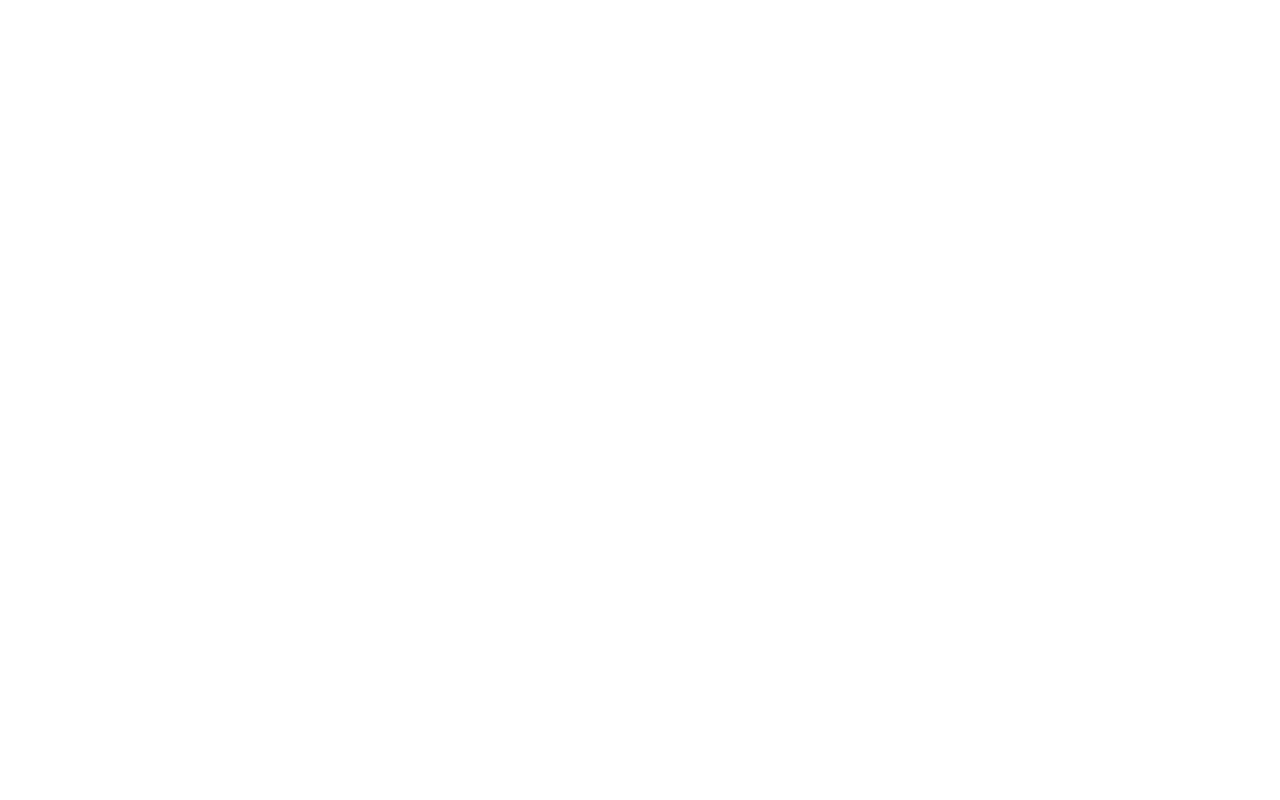
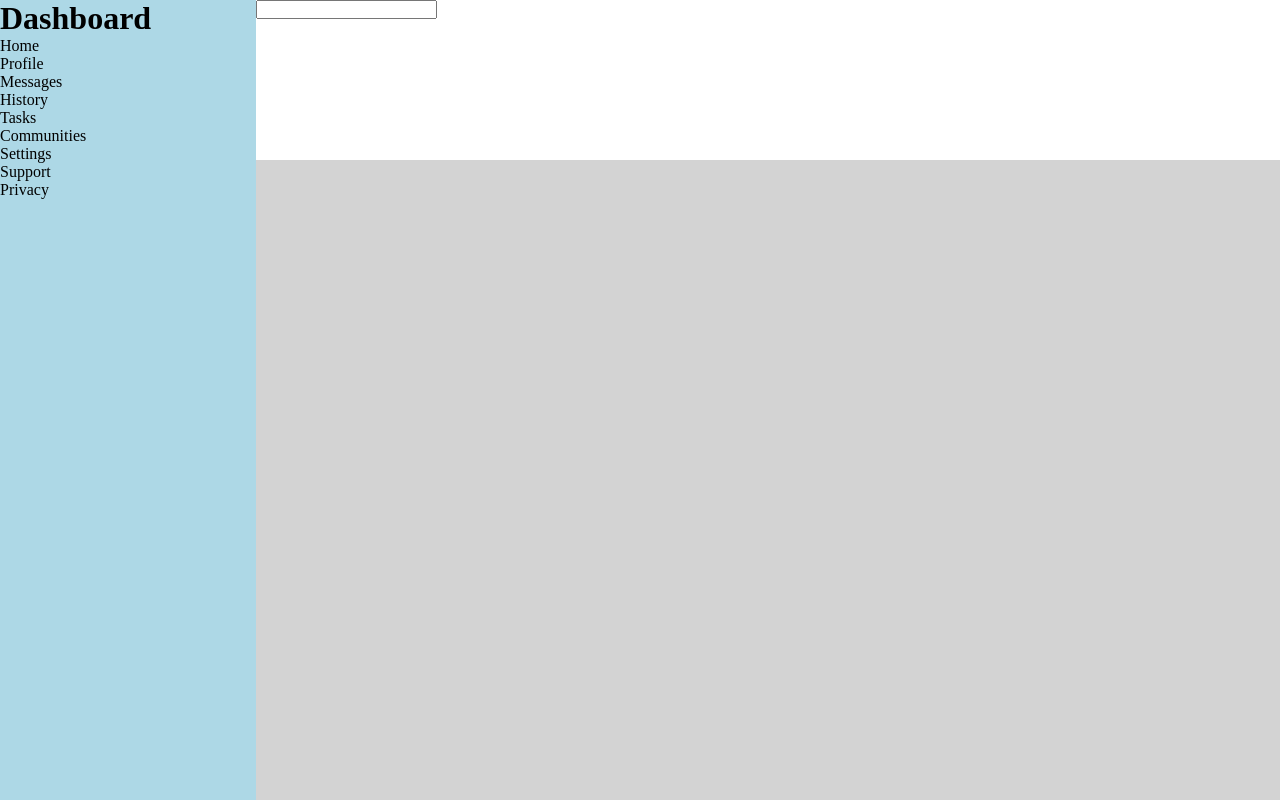
Before and after one commit to SamWeedon/admin-dashboard, a plain HTML site: page index.html in a window 1280 px wide. Drawn offline with Linux system fonts and the light colour scheme.

Commit message:
Set up basic structure

```diff
--- a/index.html
+++ b/index.html
@@ -7,6 +7,26 @@
     <link rel="stylesheet" href="style.css">
 </head>
 <body>
+    <div class="container">
+        <div class="header">
+            <input type="text">
+        </div>
+        <div class="sidebar">
+            <h1>Dashboard</h1>
+            <p>Home</p>
+            <p>Profile</p>
+            <p>Messages</p>
+            <p>History</p>
+            <p>Tasks</p>
+            <p>Communities</p>
+            <p>Settings</p>
+            <p>Support</p>
+            <p>Privacy</p>
+        </div>
+        <div class="main-content">
 
+        </div>
+
+    </div>
 </body>
 </html>
--- a/style.css
+++ b/style.css
@@ -0,0 +1,30 @@
+* {
+    margin: 0;
+    padding: 0;
+}
+
+body, html {
+    height: 100%;
+}
+
+.container {
+    min-height: 100%;
+    display: grid;
+    grid-template-columns: 1fr 4fr;
+    grid-template-rows: 1fr 4fr;
+}
+
+.header {
+    grid-column: 2 / 3;
+}
+
+.sidebar {
+    background-color: lightblue;
+    grid-row: 1 / 3;
+}
+
+.main-content {
+    background-color: lightgray;
+    grid-column: 2 / 3;
+    grid-row: 2 / 3;
+}
```
